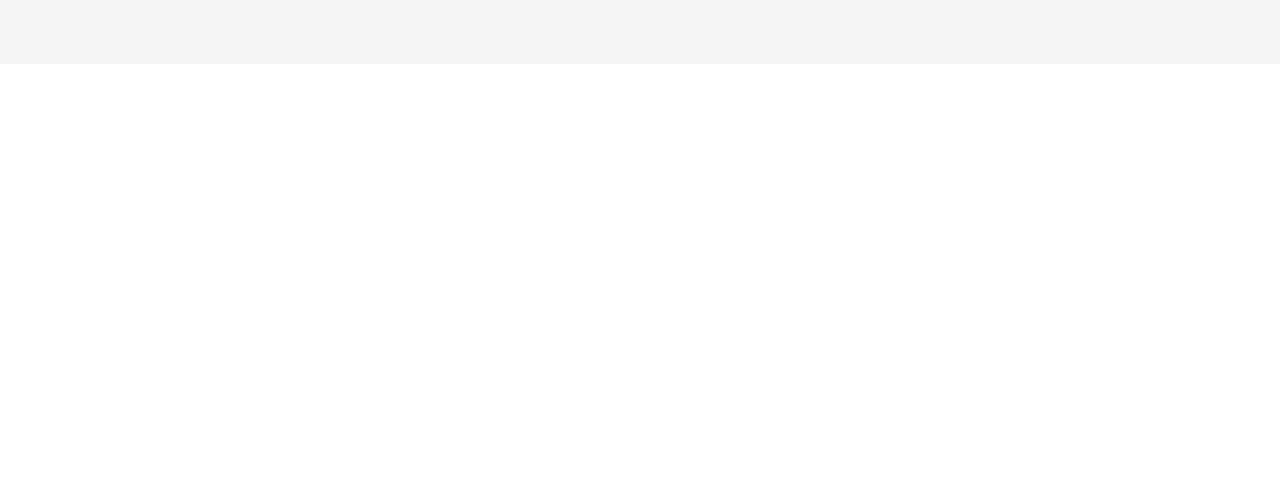
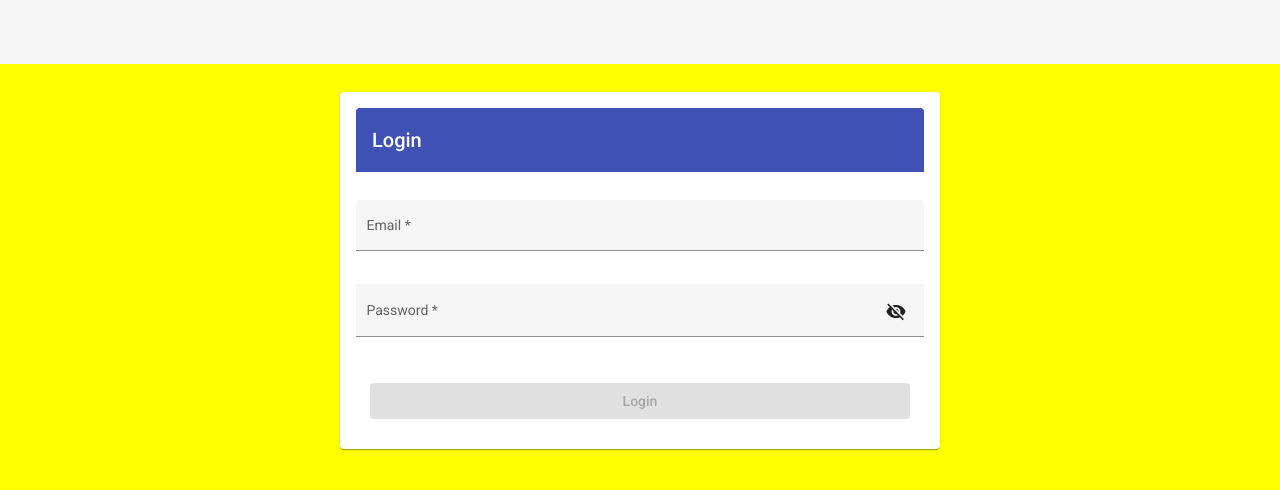
Before and after one commit to wikiprojectacademy/wiki, an Angular app: page /authorization/login in a window 1280 px wide. Before the commit this address led to /. Shown: the top 490 px of the page. Built offline with nearby package versions, Linux system fonts and the light colour scheme.

Commit message:
add google btn for register

```diff
--- a/src/app/features/authorization/authorization-routing.module.ts
+++ b/src/app/features/authorization/authorization-routing.module.ts
@@ -1,6 +1,7 @@
 import { NgModule } from '@angular/core';
 import { RouterModule, Routes } from '@angular/router';
 import { AuthorizationComponent } from './authorization.component';
+import { LoginComponent } from './pages/login/login.component';
 import { RegisterComponent } from './pages/register/register.component';
 
 /*
@@ -13,7 +14,7 @@ const routes: Routes = [
 		path: 'authorization',
 		component: AuthorizationComponent,
 		children: [
-			// { path: 'signIn', component: SignInComponent },
+			{ path: 'login', component: LoginComponent },
 			{
 				path: 'register',
 				component: RegisterComponent
--- a/src/app/features/authorization/authorization.module.ts
+++ b/src/app/features/authorization/authorization.module.ts
@@ -12,13 +12,14 @@ import { MatFormFieldModule } from '@angular/material/form-field';
 import { MatInputModule } from '@angular/material/input';
 import { MatButtonModule } from '@angular/material/button';
 import { MatIconModule } from '@angular/material/icon';
+import { LoginComponent } from './pages/login/login.component';
 
 /**
  * Authorization related module
  */
 @NgModule({
 	// List here all component related to authorization
-	declarations: [AuthorizationComponent, RegisterComponent],
+	declarations: [AuthorizationComponent, RegisterComponent, LoginComponent],
 	// Import here all module, that you need to implement your functionality
 	imports: [
 		BrowserModule,
--- /dev/null
+++ b/src/app/features/authorization/pages/login/login.component.html
@@ -0,0 +1,61 @@
+<div class="form-container">
+	<mat-card>
+		<mat-toolbar color="primary">Login</mat-toolbar>
+		<form
+			[formGroup]="loginForm"
+			(ngSubmit)="onSubmit()"
+		>
+			<mat-form-field appearance="fill">
+				<mat-label>Email</mat-label>
+				<input
+					matInput
+					formControlName="email"
+				/>
+				<mat-error
+					*ngIf="
+						loginForm.get('email')?.invalid && loginForm.get('email')?.touched
+					"
+				>
+					{{ getErrorMessage('email') }}</mat-error
+				>
+			</mat-form-field>
+
+			<mat-form-field appearance="fill">
+				<mat-label>Password</mat-label>
+				<input
+					matInput
+					formControlName="password"
+					[type]="hide ? 'password' : 'text'"
+				/>
+				<button
+					type="button"
+					mat-icon-button
+					matSuffix
+					(click)="hide = !hide"
+					[attr.aria-label]="'Hide password'"
+					[attr.aria-pressed]="hide"
+				>
+					<mat-icon>{{ hide ? 'visibility_off' : 'visibility' }}</mat-icon>
+				</button>
+				<mat-error
+					*ngIf="
+						loginForm.get('password')?.invalid &&
+						loginForm.get('password')?.touched
+					"
+				>
+					{{ getErrorMessage('password') }}
+				</mat-error>
+			</mat-form-field>
+
+			<button
+				class="submit-button"
+				mat-raised-button
+				color="primary"
+				type="submit"
+				[disabled]="loginForm.invalid"
+			>
+				Login
+			</button>
+		</form>
+	</mat-card>
+</div>
--- /dev/null
+++ b/src/app/features/authorization/pages/login/login.component.scss
@@ -0,0 +1,25 @@
+.form-container {
+	max-width: 600px;
+	max-height: 600px;
+	margin: 0 auto;
+	padding-top: 2em;
+}
+
+mat-toolbar {
+	border-top-left-radius: 4px;
+	border-top-right-radius: 4px;
+}
+
+form {
+	display: flex;
+	flex-direction: column;
+	margin-top: 2em;
+}
+
+mat-form-field {
+	margin-bottom: 1em;
+}
+
+.submit-button {
+	margin: 1em;
+}
--- /dev/null
+++ b/src/app/features/authorization/pages/login/login.component.ts
@@ -0,0 +1,44 @@
+import { Component } from '@angular/core';
+import { FormControl, FormGroup, Validators } from '@angular/forms';
+
+@Component({
+	selector: 'app-login',
+	templateUrl: './login.component.html',
+	styleUrls: ['./login.component.scss']
+})
+export class LoginComponent {
+	public loginForm: FormGroup;
+	public hide: boolean = true;
+
+	public passwordRegexp: RegExp = /^(?=.*[A-Za-z])(?=.*\d)[A-Za-z\d]{6,}$/;
+
+	constructor() {
+		this.loginForm = new FormGroup({
+			email: new FormControl(null, [Validators.required, Validators.email]),
+			password: new FormControl(null, [
+				Validators.required,
+				Validators.pattern(this.passwordRegexp)
+			])
+		});
+	}
+
+	onSubmit() {
+		console.log('loginForm: ', this.loginForm);
+		console.log('loginForm: ', this.loginForm.value);
+		this.loginForm.reset();
+	}
+
+	getErrorMessage(inputField: string): string | undefined {
+		if (this.loginForm.hasError('required', inputField)) {
+			return 'You must enter a value';
+		}
+		if (this.loginForm.hasError('email', inputField)) {
+			return 'Not a valid email';
+		}
+		if (this.loginForm.hasError('pattern', inputField)) {
+			return 'The	password must contain minimum six	characters, at least one letter and one number';
+		}
+
+		return;
+	}
+}
--- a/src/app/features/authorization/pages/register/register.component.html
+++ b/src/app/features/authorization/pages/register/register.component.html
@@ -11,6 +11,7 @@
 					matInput
 					formControlName="firstName"
 				/>
+
 				<mat-error
 					*ngIf="
 						registerForm.get('firstName')?.invalid &&
@@ -58,17 +59,19 @@
 				<input
 					matInput
 					formControlName="password"
-					[type]="hide ? 'password' : 'text'"
+					[type]="isPasswordHidden ? 'password' : 'text'"
 				/>
 				<button
 					type="button"
 					mat-icon-button
 					matSuffix
-					(click)="hide = !hide"
+					(click)="isPasswordHidden = !isPasswordHidden"
 					[attr.aria-label]="'Hide password'"
-					[attr.aria-pressed]="hide"
+					[attr.aria-pressed]="isPasswordHidden"
 				>
-					<mat-icon>{{ hide ? 'visibility_off' : 'visibility' }}</mat-icon>
+					<mat-icon>{{
+						isPasswordHidden ? 'visibility_off' : 'visibility'
+					}}</mat-icon>
 				</button>
 				<mat-error
 					*ngIf="
@@ -91,5 +94,37 @@
 				Register
 			</button>
 		</form>
+
+		<span class="or"><span class="orInner">Or</span></span>
+
+		<!-- Continue with Google -->
+		<div class="google-button-container">
+			<button
+				class="google-button"
+				mat-raised-button
+				color="primary"
+				type="button"
+				(click)="onGoogleAuth()"
+			>
+				<mat-icon
+					svgIcon="google"
+					aria-hidden="false"
+					aria-label="Google icon"
+				></mat-icon>
+				Continue with Google
+			</button>
+		</div>
 	</mat-card>
+
+	<!-- If already register -->
+	<div class="redirectToLogin">
+		<span
+			>Already have an account?
+			<span
+				class="redirect"
+				routerLink="/authorization/login"
+				>Login</span
+			></span
+		>
+	</div>
 </div>
--- a/src/app/features/authorization/pages/register/register.component.scss
+++ b/src/app/features/authorization/pages/register/register.component.scss
@@ -23,3 +23,45 @@ mat-form-field {
 .submit-button {
 	margin: 1em;
 }
+
+.or {
+	text-align: center;
+	display: block;
+	color: #a0a0a0;
+	background: white;
+	position: relative;
+	margin-bottom: 1em;
+
+	&:before {
+		position: absolute;
+		content: '';
+		left: 0;
+		top: 11px;
+		width: 100%;
+		height: 1px;
+		background: #e2e2e2;
+	}
+}
+
+.google-button-container {
+	text-align: center;
+}
+
+.orInner {
+	background: white;
+	display: inline-block;
+	z-index: 4;
+	position: relative;
+	padding: 0 12px;
+}
+
+.redirectToLogin {
+	margin-top: 1em;
+	text-align: center;
+
+	.redirect {
+		cursor: pointer;
+		color: blue;
+		text-decoration: underline;
+	}
+}
--- a/src/app/features/authorization/pages/register/register.component.ts
+++ b/src/app/features/authorization/pages/register/register.component.ts
@@ -1,5 +1,14 @@
 import { Component } from '@angular/core';
 import { FormControl, FormGroup, Validators } from '@angular/forms';
+import { DomSanitizer } from '@angular/platform-browser';
+import { MatIconRegistry } from '@angular/material/icon';
+
+const GOOGLE_ICON = `
+  <svg xmlns="http://www.w3.org/2000/svg" x="0px" y="0px"
+width="48" height="48"
+viewBox="0 0 48 48"
+style=" fill:#000000;"><path fill="#FFC107" d="M43.611,20.083H42V20H24v8h11.303c-1.649,4.657-6.08,8-11.303,8c-6.627,0-12-5.373-12-12c0-6.627,5.373-12,12-12c3.059,0,5.842,1.154,7.961,3.039l5.657-5.657C34.046,6.053,29.268,4,24,4C12.955,4,4,12.955,4,24c0,11.045,8.955,20,20,20c11.045,0,20-8.955,20-20C44,22.659,43.862,21.35,43.611,20.083z"></path><path fill="#FF3D00" d="M6.306,14.691l6.571,4.819C14.655,15.108,18.961,12,24,12c3.059,0,5.842,1.154,7.961,3.039l5.657-5.657C34.046,6.053,29.268,4,24,4C16.318,4,9.656,8.337,6.306,14.691z"></path><path fill="#4CAF50" d="M24,44c5.166,0,9.86-1.977,13.409-5.192l-6.19-5.238C29.211,35.091,26.715,36,24,36c-5.202,0-9.619-3.317-11.283-7.946l-6.522,5.025C9.505,39.556,16.227,44,24,44z"></path><path fill="#1976D2" d="M43.611,20.083H42V20H24v8h11.303c-0.792,2.237-2.231,4.166-4.087,5.571c0.001-0.001,0.002-0.001,0.003-0.002l6.19,5.238C36.971,39.205,44,34,44,24C44,22.659,43.862,21.35,43.611,20.083z"></path></svg>
+`;
 
 @Component({
 	selector: 'app-register',
@@ -8,11 +17,16 @@ import { FormControl, FormGroup, Validators } from '@angular/forms';
 })
 export class RegisterComponent {
 	public registerForm: FormGroup;
-	public hide: boolean = true;
+	public isPasswordHidden: boolean = true;
 
 	public passwordRegexp: RegExp = /^(?=.*[A-Za-z])(?=.*\d)[A-Za-z\d]{6,}$/;
 
-	constructor() {
+	constructor(iconRegistry: MatIconRegistry, sanitizer: DomSanitizer) {
+		iconRegistry.addSvgIconLiteral(
+			'google',
+			sanitizer.bypassSecurityTrustHtml(GOOGLE_ICON)
+		);
+
 		this.registerForm = new FormGroup({
 			firstName: new FormControl(null, [
 				Validators.required,
@@ -33,9 +47,12 @@ export class RegisterComponent {
 	}
 
 	onSubmit() {
-		console.log('registerForm: ', this.registerForm);
-		console.log('registerForm: ', this.registerForm.value);
+		// console.log('registerForm: ', this.registerForm.value);
 		this.registerForm.reset();
+	}
+
+	onGoogleAuth() {
+		// console.log('Auth with google');
 	}
 
 	getNameErrorMessage(inputField: string): string | undefined {
```
